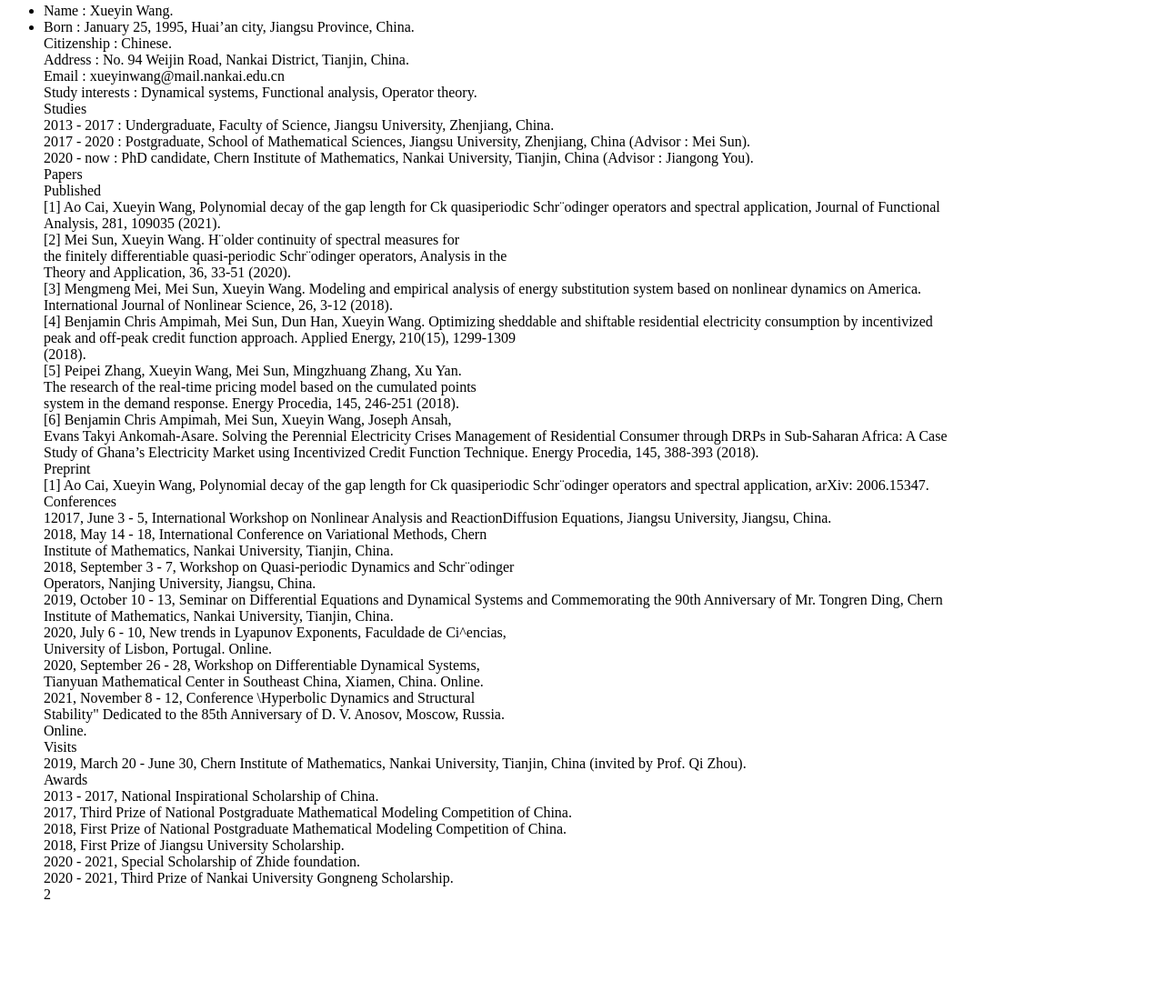
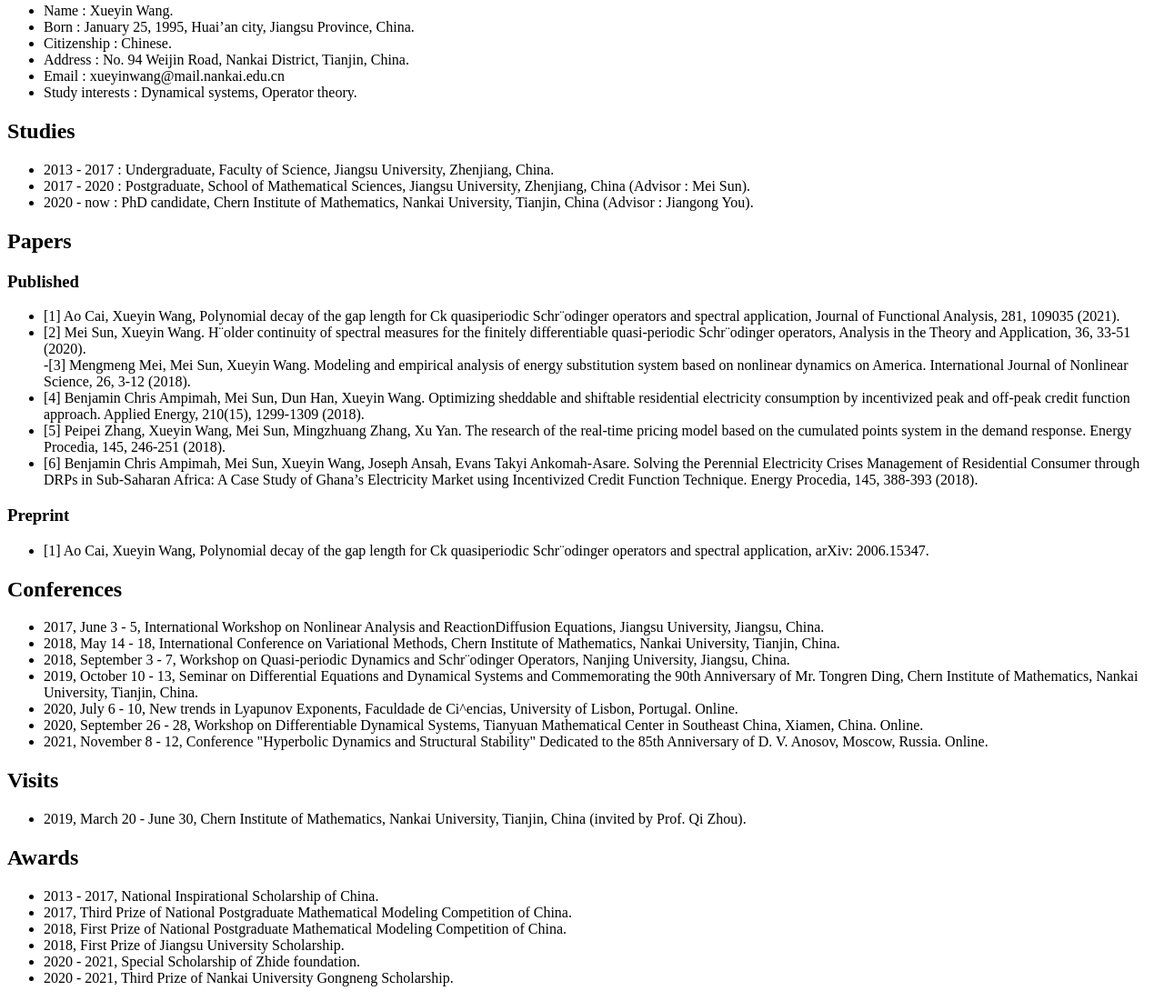
Before and after one commit to xueyinwang1995/xueyinwang1995.github.io, a plain HTML site: page index.html in a window 1280 px wide. Shown: the part 77-1178 px from the top of the page at 91% size. Before the commit the page ends 1086 px from the top, so only its background shows below. Drawn offline with Linux system fonts and the light colour scheme.

Commit message:
Update index.html
update

```diff
--- a/index.html
+++ b/index.html
@@ -5,62 +5,43 @@
 <title>Curriculum Vitae</title>
 </head>
 <body>
-<div id="wmd-preview" class="wmd-preview"><div class="md-section-divider"></div><div class="md-section-divider"></div><h1 data-anchor-id="x60g" id="curriculum-vitae">Curriculum Vitae</h1><ul data-anchor-id="aesm">
+<div id="wmd-preview" class="wmd-preview"><div class="md-section-divider"></div><div class="md-section-divider"></div><h1 data-anchor-id="x60g" id="curriculum-vitae">Curriculum Vitae</h1><ul data-anchor-id="vg9b">
 <li>Name : Xueyin Wang.</li>
-<li>Born : January 25, 1995, Huai’an city, Jiangsu Province, China. <br>
-Citizenship : Chinese. <br>
-Address : No. 94 Weijin Road, Nankai District, Tianjin, China. <br>
-Email : xueyinwang@mail.nankai.edu.cn <br>
-Study interests : Dynamical systems, Functional analysis, Operator theory. <br>
-Studies <br>
-2013 - 2017 : Undergraduate, Faculty of Science, Jiangsu University, Zhenjiang, China. <br>
-2017 - 2020 : Postgraduate, School of Mathematical Sciences, Jiangsu University, Zhenjiang, China (Advisor : Mei Sun). <br>
-2020 - now : PhD candidate, Chern Institute of Mathematics, Nankai University, Tianjin, China (Advisor : Jiangong You). <br>
-Papers <br>
-Published <br>
-[1] Ao Cai, Xueyin Wang, Polynomial decay of the gap length for Ck quasiperiodic Schr¨odinger operators and spectral application, Journal of Functional <br>
-Analysis, 281, 109035 (2021). <br>
-[2] Mei Sun, Xueyin Wang. H¨older continuity of spectral measures for <br>
-the finitely differentiable quasi-periodic Schr¨odinger operators, Analysis in the <br>
-Theory and Application, 36, 33-51 (2020). <br>
-[3] Mengmeng Mei, Mei Sun, Xueyin Wang. Modeling and empirical analysis of energy substitution system based on nonlinear dynamics on America. <br>
-International Journal of Nonlinear Science, 26, 3-12 (2018). <br>
-[4] Benjamin Chris Ampimah, Mei Sun, Dun Han, Xueyin Wang. Optimizing sheddable and shiftable residential electricity consumption by incentivized <br>
-peak and off-peak credit function approach. Applied Energy, 210(15), 1299-1309 <br>
-(2018). <br>
-[5] Peipei Zhang, Xueyin Wang, Mei Sun, Mingzhuang Zhang, Xu Yan. <br>
-The research of the real-time pricing model based on the cumulated points <br>
-system in the demand response. Energy Procedia, 145, 246-251 (2018). <br>
-[6] Benjamin Chris Ampimah, Mei Sun, Xueyin Wang, Joseph Ansah, <br>
-Evans Takyi Ankomah-Asare. Solving the Perennial Electricity Crises Management of Residential Consumer through DRPs in Sub-Saharan Africa: A Case <br>
-Study of Ghana’s Electricity Market using Incentivized Credit Function Technique. Energy Procedia, 145, 388-393 (2018). <br>
-Preprint <br>
-[1] Ao Cai, Xueyin Wang, Polynomial decay of the gap length for Ck quasiperiodic Schr¨odinger operators and spectral application, arXiv: 2006.15347. <br>
-Conferences <br>
-12017, June 3 - 5, International Workshop on Nonlinear Analysis and ReactionDiffusion Equations, Jiangsu University, Jiangsu, China. <br>
-2018, May 14 - 18, International Conference on Variational Methods, Chern <br>
-Institute of Mathematics, Nankai University, Tianjin, China. <br>
-2018, September 3 - 7, Workshop on Quasi-periodic Dynamics and Schr¨odinger <br>
-Operators, Nanjing University, Jiangsu, China. <br>
-2019, October 10 - 13, Seminar on Differential Equations and Dynamical Systems and Commemorating the 90th Anniversary of Mr. Tongren Ding, Chern <br>
-Institute of Mathematics, Nankai University, Tianjin, China. <br>
-2020, July 6 - 10, New trends in Lyapunov Exponents, Faculdade de Ci^encias, <br>
-University of Lisbon, Portugal. Online. <br>
-2020, September 26 - 28, Workshop on Differentiable Dynamical Systems, <br>
-Tianyuan Mathematical Center in Southeast China, Xiamen, China. Online. <br>
-2021, November 8 - 12, Conference \Hyperbolic Dynamics and Structural <br>
-Stability" Dedicated to the 85th Anniversary of D. V. Anosov, Moscow, Russia. <br>
-Online. <br>
-Visits <br>
-2019, March 20 - June 30, Chern Institute of Mathematics, Nankai University, Tianjin, China (invited by Prof. Qi Zhou). <br>
-Awards <br>
-2013 - 2017, National Inspirational Scholarship of China. <br>
-2017, Third Prize of National Postgraduate Mathematical Modeling Competition of China. <br>
-2018, First Prize of National Postgraduate Mathematical Modeling Competition of China. <br>
-2018, First Prize of Jiangsu University Scholarship. <br>
-2020 - 2021, Special Scholarship of Zhide foundation. <br>
-2020 - 2021, Third Prize of Nankai University Gongneng Scholarship. <br>
-2</li>
+<li>Born : January 25, 1995, Huai’an city, Jiangsu Province, China.</li>
+<li>Citizenship : Chinese.</li>
+<li>Address : No. 94 Weijin Road, Nankai District, Tianjin, China.</li>
+<li>Email : xueyinwang@mail.nankai.edu.cn</li>
+<li>Study interests : Dynamical systems, Operator theory.</li>
+</ul><div class="md-section-divider"></div><h2 data-anchor-id="3nm1" id="studies">Studies</h2><ul data-anchor-id="dxbg">
+<li>2013 - 2017 : Undergraduate, Faculty of Science, Jiangsu University, Zhenjiang, China.</li>
+<li>2017 - 2020 : Postgraduate, School of Mathematical Sciences, Jiangsu University, Zhenjiang, China (Advisor : Mei Sun).</li>
+<li>2020 - now : PhD candidate, Chern Institute of Mathematics, Nankai University, Tianjin, China (Advisor : Jiangong You).</li>
+</ul><div class="md-section-divider"></div><h2 data-anchor-id="9z2q" id="papers">Papers</h2><div class="md-section-divider"></div><h3 data-anchor-id="592u" id="published">Published</h3><ul data-anchor-id="aesm">
+<li>[1] Ao Cai, Xueyin Wang, Polynomial decay of the gap length for Ck quasiperiodic Schr¨odinger operators and spectral application, Journal of Functional Analysis, 281, 109035 (2021).</li>
+<li>[2] Mei Sun, Xueyin Wang. H¨older continuity of spectral measures for the finitely differentiable quasi-periodic Schr¨odinger operators, Analysis in the Theory and Application, 36, 33-51 (2020). <br>
+-[3] Mengmeng Mei, Mei Sun, Xueyin Wang. Modeling and empirical analysis of energy substitution system based on nonlinear dynamics on America. International Journal of Nonlinear Science, 26, 3-12 (2018).</li>
+<li>[4] Benjamin Chris Ampimah, Mei Sun, Dun Han, Xueyin Wang. Optimizing sheddable and shiftable residential electricity consumption by incentivized peak and off-peak credit function approach. Applied Energy, 210(15), 1299-1309 (2018).</li>
+<li>[5] Peipei Zhang, Xueyin Wang, Mei Sun, Mingzhuang Zhang, Xu Yan. The research of the real-time pricing model based on the cumulated points system in the demand response. Energy Procedia, 145, 246-251 (2018).</li>
+<li>[6] Benjamin Chris Ampimah, Mei Sun, Xueyin Wang, Joseph Ansah, Evans Takyi Ankomah-Asare. Solving the Perennial Electricity Crises Management of Residential Consumer through DRPs in Sub-Saharan Africa: A Case Study of Ghana’s Electricity Market using Incentivized Credit Function Technique. Energy Procedia, 145, 388-393 (2018).</li>
+</ul><div class="md-section-divider"></div><h3 data-anchor-id="yboi" id="preprint">Preprint</h3><ul data-anchor-id="9qzm">
+<li>[1] Ao Cai, Xueyin Wang, Polynomial decay of the gap length for Ck quasiperiodic Schr¨odinger operators and spectral application, arXiv: 2006.15347.</li>
+</ul><div class="md-section-divider"></div><h2 data-anchor-id="c8p2" id="conferences">Conferences</h2><ul data-anchor-id="3xd2">
+<li>2017, June 3 - 5, International Workshop on Nonlinear Analysis and ReactionDiffusion Equations, Jiangsu University, Jiangsu, China.</li>
+<li>2018, May 14 - 18, International Conference on Variational Methods, Chern Institute of Mathematics, Nankai University, Tianjin, China.</li>
+<li>2018, September 3 - 7, Workshop on Quasi-periodic Dynamics and Schr¨odinger Operators, Nanjing University, Jiangsu, China.</li>
+<li>2019, October 10 - 13, Seminar on Differential Equations and Dynamical Systems and Commemorating the 90th Anniversary of Mr. Tongren Ding, Chern Institute of Mathematics, Nankai University, Tianjin, China.</li>
+<li>2020, July 6 - 10, New trends in Lyapunov Exponents, Faculdade de Ci^encias, University of Lisbon, Portugal. Online.</li>
+<li>2020, September 26 - 28, Workshop on Differentiable Dynamical Systems, Tianyuan Mathematical Center in Southeast China, Xiamen, China. Online.</li>
+<li>2021, November 8 - 12, Conference "Hyperbolic Dynamics and Structural Stability" Dedicated to the 85th Anniversary of D. V. Anosov, Moscow, Russia. Online.</li>
+</ul><div class="md-section-divider"></div><h2 data-anchor-id="zvh0" id="visits">Visits</h2><ul data-anchor-id="04p2">
+<li>2019, March 20 - June 30, Chern Institute of Mathematics, Nankai University, Tianjin, China (invited by Prof. Qi Zhou).</li>
+</ul><div class="md-section-divider"></div><h2 data-anchor-id="09yc" id="awards">Awards</h2><ul data-anchor-id="wcns">
+<li>2013 - 2017, National Inspirational Scholarship of China.</li>
+<li>2017, Third Prize of National Postgraduate Mathematical Modeling Competition of China.</li>
+<li>2018, First Prize of National Postgraduate Mathematical Modeling Competition of China.</li>
+<li>2018, First Prize of Jiangsu University Scholarship.</li>
+<li>2020 - 2021, Special Scholarship of Zhide foundation.</li>
+<li>2020 - 2021, Third Prize of Nankai University Gongneng Scholarship.</li>
 </ul></div>
 </body>
 </html>
```
